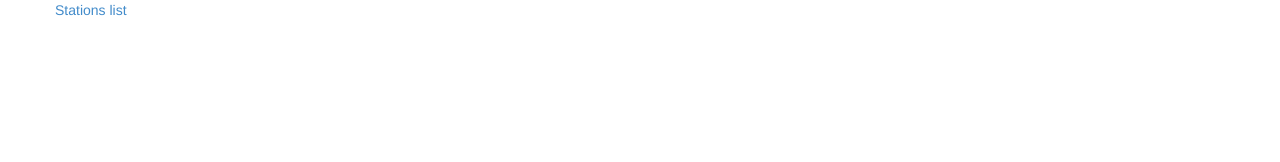
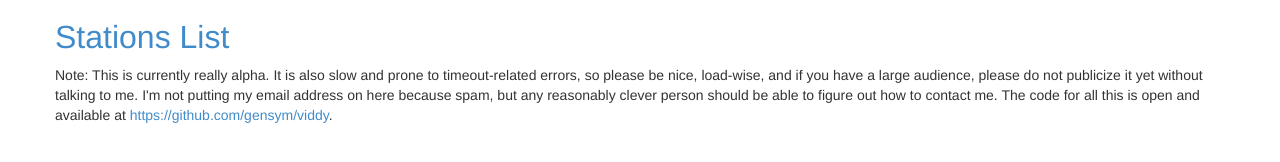
Before and after one commit to gensym/viddy, a plain HTML site: page resources/public/index.html in a window 1280 px wide. Drawn offline with nearby package versions, Linux system fonts and the light colour scheme.

Commit message:
Added project documentation

```diff
--- a/resources/public/index.html
+++ b/resources/public/index.html
@@ -10,7 +10,19 @@
   </head>
   <body>
     <div class="container">
-      <a href="/stations.html">Stations list</a>
+      <h2>
+        <a href="/stations.html">Stations List</a>
+      </h2>
+    </div>
+
+    <div class="container">
+      Note: This is currently really alpha. It is also slow and prone
+      to timeout-related errors, so please
+      be nice, load-wise, and if you have a large audience, please do
+      not publicize it yet without talking to me. I'm not putting my
+      email address on here because spam, but any reasonably clever
+      person should be able to figure out how to contact me. The code
+      for all this is open and available at <a href="https://github.com/gensym/viddy">https://github.com/gensym/viddy</a>.
     </div>
 
     <!-- JavaScript plugins (requires jQuery) -->
```
Also changed, not shown: 1 other file.
